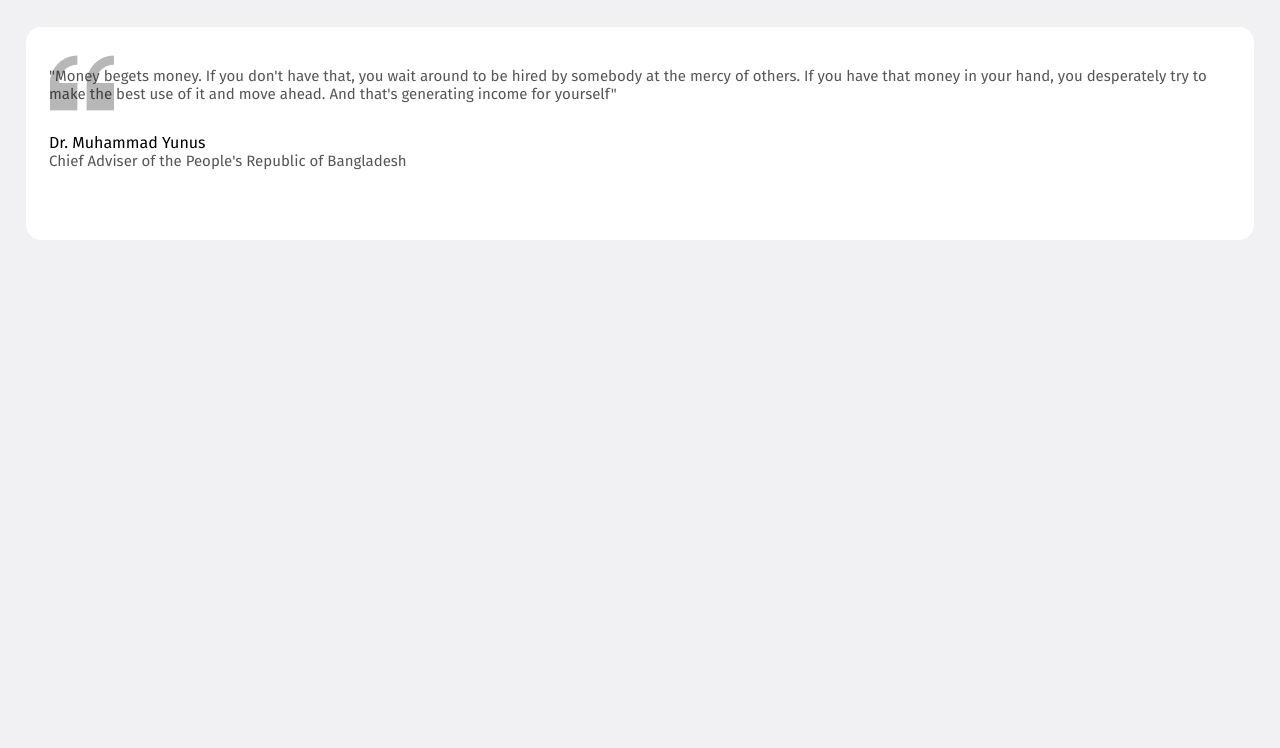
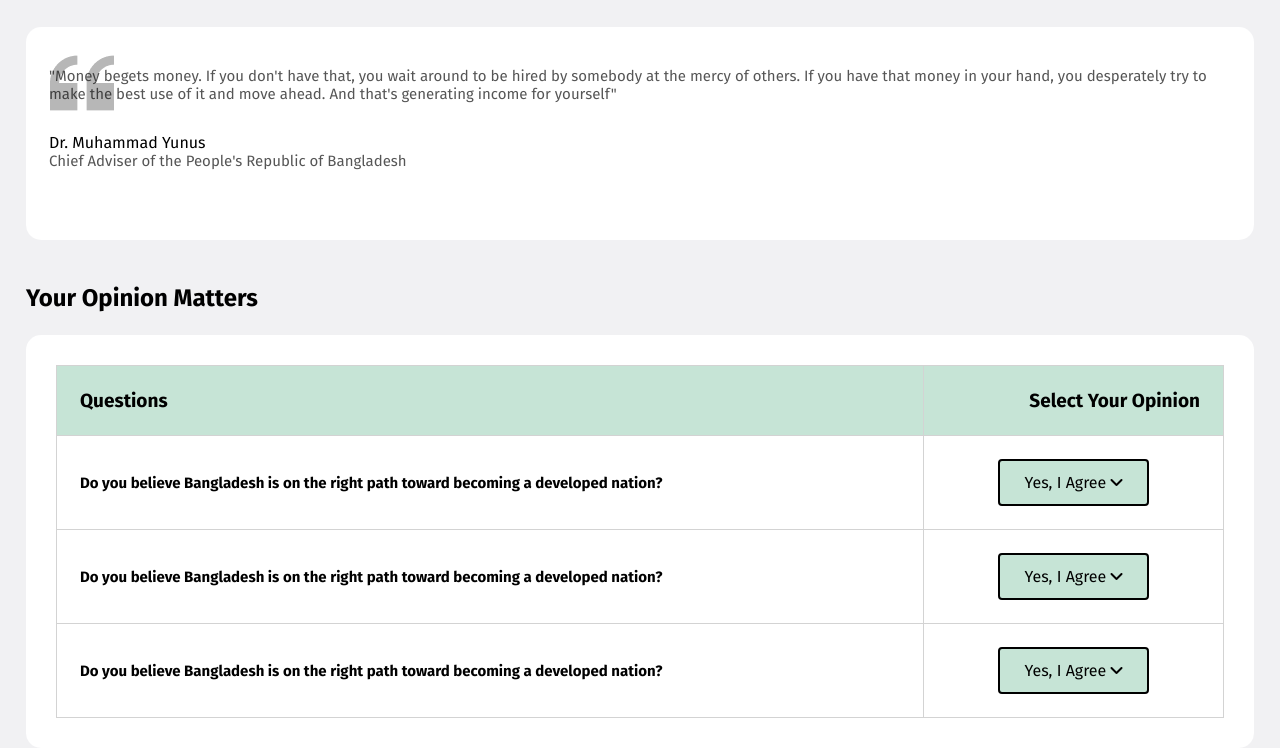
Before and after one commit to dhuro12/Assignment-1, a plain HTML site: page index.html in a window 1280 px wide. Shown: the part 1546-2294 px from the top of the page. Before the commit the page ends 1830 px from the top, so only its background shows below. Drawn offline with Linux system fonts and the light colour scheme.

Commit message:
updated 3rd time

```diff
--- a/index.html
+++ b/index.html
@@ -3,7 +3,10 @@
 <head>
     <meta charset="UTF-8">
     <meta name="viewport" content="width=device-width, initial-scale=1.0">
+
     <link rel="stylesheet" href="styles/style.css">
+    <link rel="stylesheet" href="https://cdnjs.cloudflare.com/ajax/libs/font-awesome/6.0.0/css/all.min.css">
+
     <title>Assignment-1</title>
 </head>
 <body>
@@ -90,6 +93,36 @@
                 <p>Chief Adviser of the People's Republic of Bangladesh</p>
             </div>
         </section>
+
+        <section class="table-section">
+            <h2>Your Opinion Matters</h2>
+         <div>
+            <table>
+                <tr>
+                    <th  id= "first" colspan="3">Questions</th>
+                    <th id="second">Select Your Opinion</th>
+                </tr>
+                <tr>
+                    <td colspan="3">
+                        Do you believe Bangladesh is on the right path toward becoming a developed nation?
+                    </td>
+                    <td class="tdbutton"><button>Yes, I Agree <i class="fa-solid fa-angle-down"></i></button></td>
+                </tr>
+                <tr>
+                    <td colspan="3">
+                        Do you believe Bangladesh is on the right path toward becoming a developed nation?
+                    </td>
+                    <td class="tdbutton"><button>Yes, I Agree <i class="fa-solid fa-angle-down"></i></button></td>
+                </tr>
+                <tr>
+                    <td colspan="3">
+                        Do you believe Bangladesh is on the right path toward becoming a developed nation?
+                    </td>
+                    <td class="tdbutton"><button>Yes, I Agree <i class="fa-solid fa-angle-down"></i></button></td>
+                </tr>
+              </table>
+         </div>
+        </section>
     </main>
 </body>
 </html>
--- a/styles/style.css
+++ b/styles/style.css
@@ -190,3 +190,56 @@ html{
     padding: 40px 23px;
     border-radius: 15px;
 }
+.table-section{
+    width: 1228px;
+    height: 461px;
+    margin: 0 auto;
+}
+.table-section h2{
+    margin-bottom: 23px;
+}
+.table-section div{
+    padding: 30px;
+    background-color: white;
+    border-radius: 15px;
+}
+table{
+    border-collapse: collapse;
+    width: 100%;
+
+}
+td,th{
+    border: 1px solid rgb(211, 211, 211);
+    padding: 23px;
+}
+th{
+    background-color: #C6E4D6;
+
+    font-size: 19px;
+    font-weight: 700;
+}
+td{
+    font-weight: 700;
+    font-size: 15px;
+}
+.table-section button{
+    padding: 12px;
+    width: 60%;
+    margin: auto;
+    background-color: #C6E4D6;
+    border: 2px solid black;
+    border-radius: 4px;
+    font-size: 16px;
+    font-weight: 500px;
+
+}
+#first{
+    text-align: left;
+}
+#second{
+    text-align: right;
+}
+.tdbutton{
+    text-align: center;
+
+}
```
